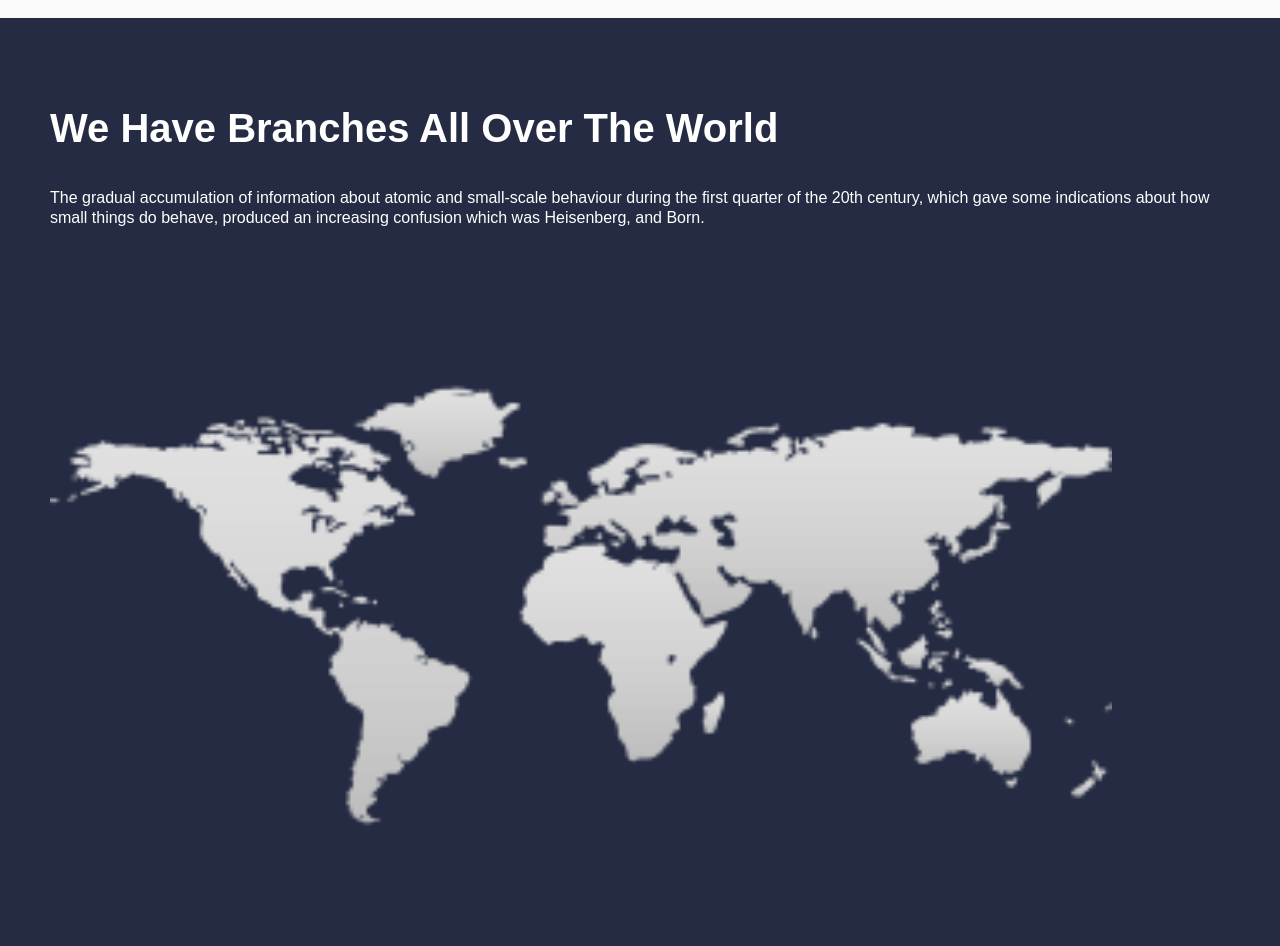
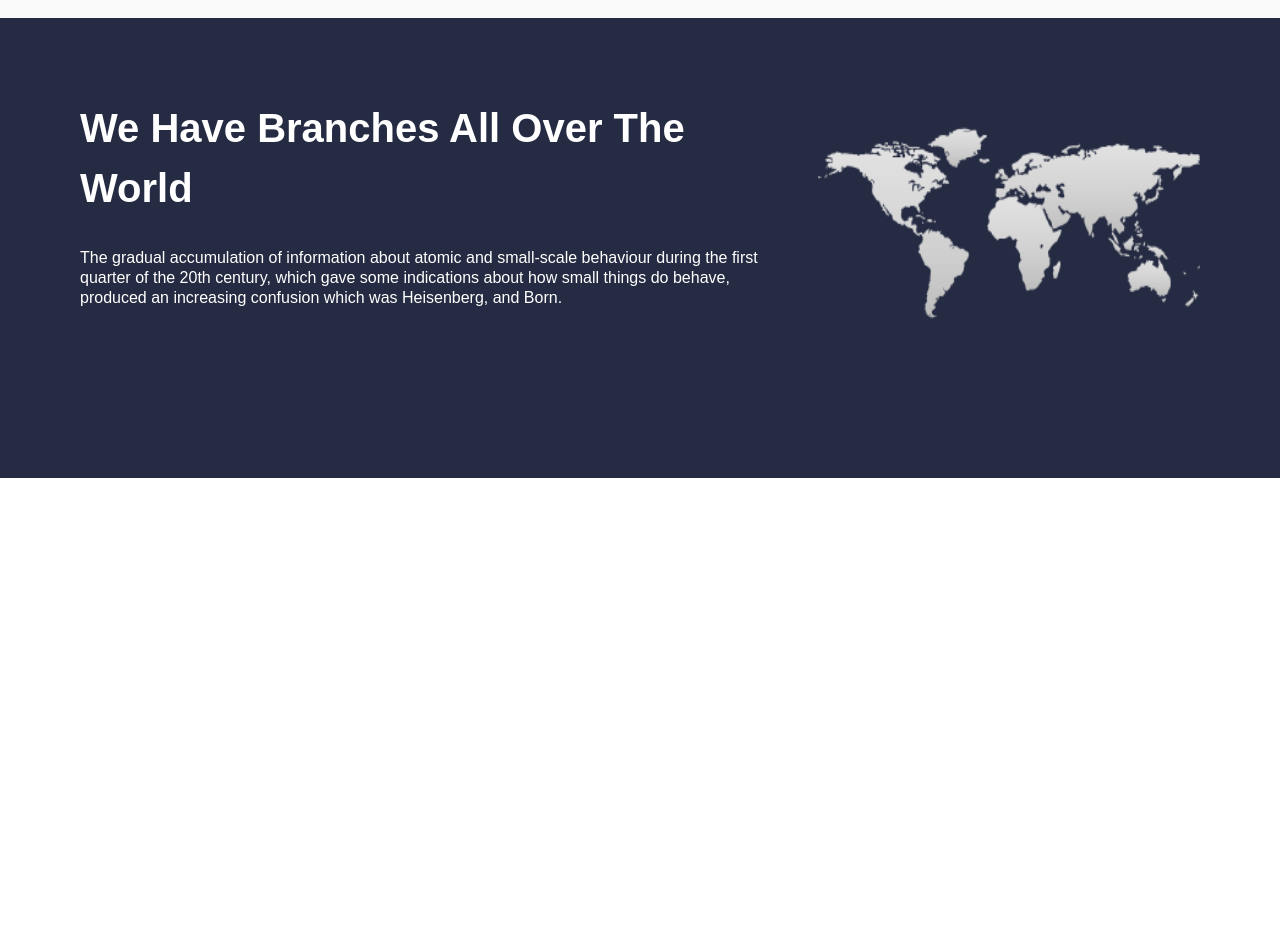
Before and after one commit to oharaju/mobile-first, a plain HTML site: page index.html in a window 1280 px wide. Shown: the part 3314-4260 px from the top of the page. After the commit the page ends 3792 px from the top, so only its background shows below. Drawn offline with Linux system fonts and the light colour scheme; a web font is replaced by a local one.

Commit message:
create media queries tablet version in branch section

```diff
--- a/index.html
+++ b/index.html
@@ -242,14 +242,13 @@
       </section>
 
       <section class="world">
-        <div>
-          <h1 class="world__title">We Have Branches All Over The World</h1>
-          <p class="world__subtitle">The gradual accumulation of information about atomic and small-scale behaviour during the first quarter of the 20th century, which gave some indications about how small things do behave, produced an increasing confusion which was Heisenberg, and Born.</p>
-        </div>
-        <div>
+        <div class="world__box">
+          <div>
+            <h1 class="world__title">We Have Branches All Over The World</h1>
+            <p class="world__subtitle">The gradual accumulation of information about atomic and small-scale behaviour during the first quarter of the 20th century, which gave some indications about how small things do behave, produced an increasing confusion which was Heisenberg, and Born.</p>
+          </div>
           <img class="world__image" src="./images/world.png">
         </div>
-
       </section>
   </body>
 </html>
--- a/scss/_world.scss
+++ b/scss/_world.scss
@@ -18,7 +18,18 @@
   }
 
   &__image {
-  width: 90%;
-  margin-bottom: 50px;
+    width: 90%;
+    margin-bottom: 50px;
   }
 }
+
+@include tablet {
+  .world {
+    padding: 80px;
+
+    &__box {
+      display: flex;
+      gap: 50px;
+    }
+  }
+}
```
Also changed, not shown: styles/styles.css, 1 other file.
